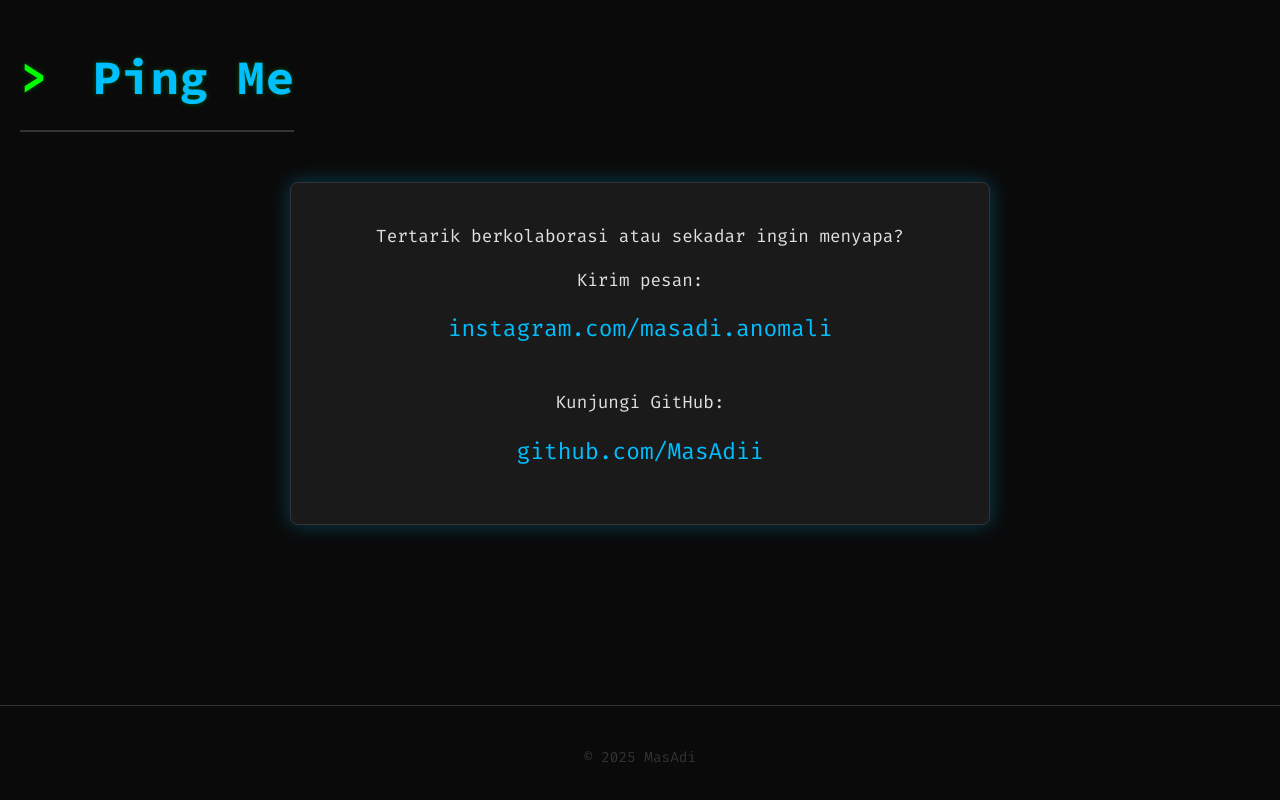
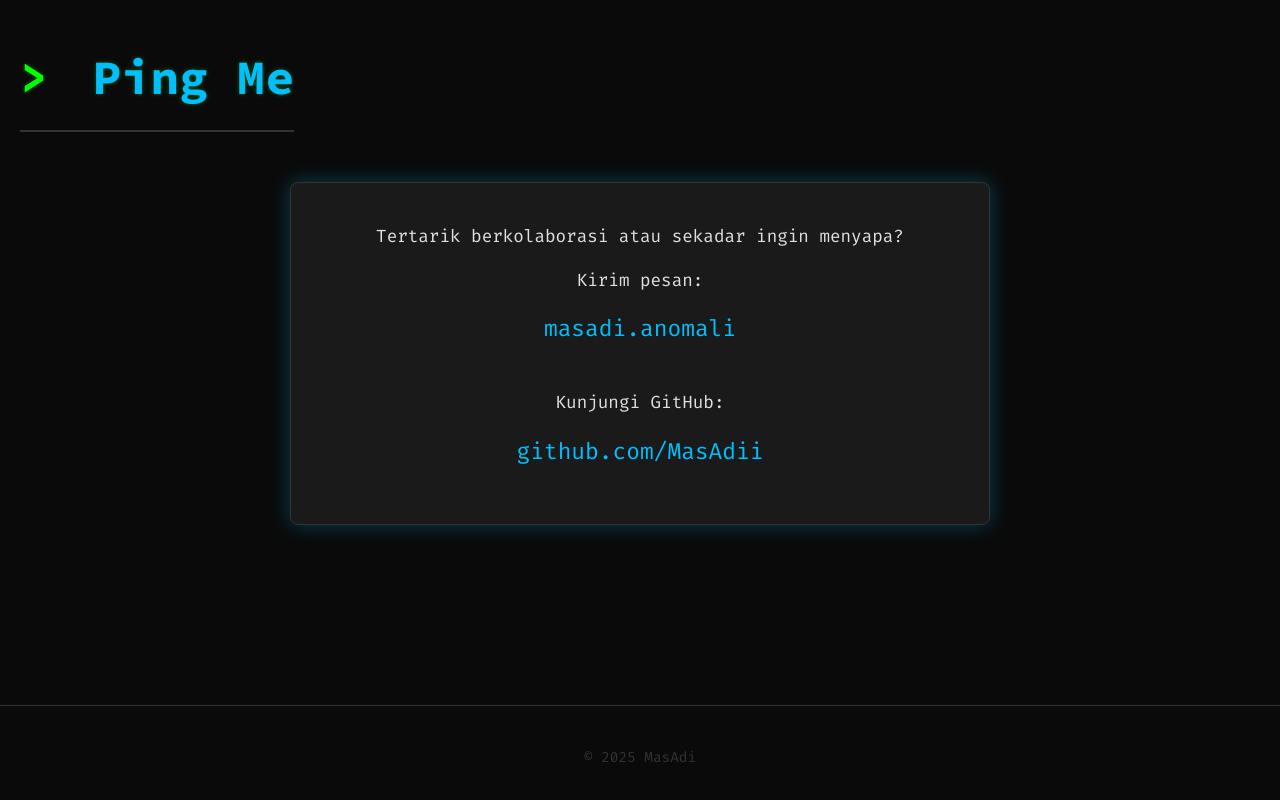
Before and after one commit to MasAdii/portofolio, a plain HTML site: page index.html in a window 1280 px wide. Shown: the part 4637-5437 px from the top of the page. Drawn offline with Linux system fonts and the light colour scheme.

Commit message:
Update index.html

```diff
--- a/index.html
+++ b/index.html
@@ -110,7 +110,7 @@
             <div class="contact-content reveal-item">
                 <p>Tertarik berkolaborasi atau sekadar ingin menyapa?</p>
                 <p class="contact-links">
-                    Kirim pesan: <a href="https://www.instagram.com/masadi.anomali/#" target="_blank" class="link-glow">instagram.com/masadi.anomali</a><br>
+                    Kirim pesan: <a href="https://www.instagram.com/masadi.anomali/#" target="_blank" class="link-glow">masadi.anomali</a><br>
                     Kunjungi GitHub: <a href="https://github.com/MasAdii" target="_blank" class="link-glow">github.com/MasAdii</a>
                 </p>
             </div>
```
